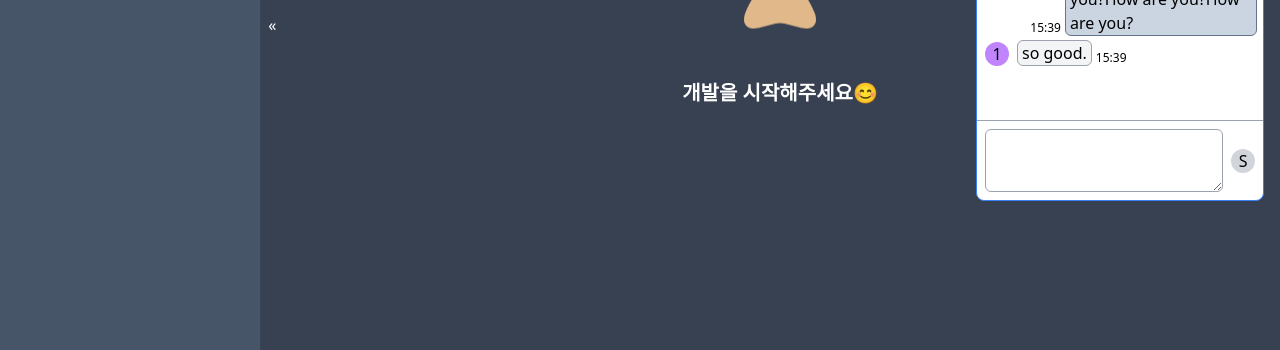
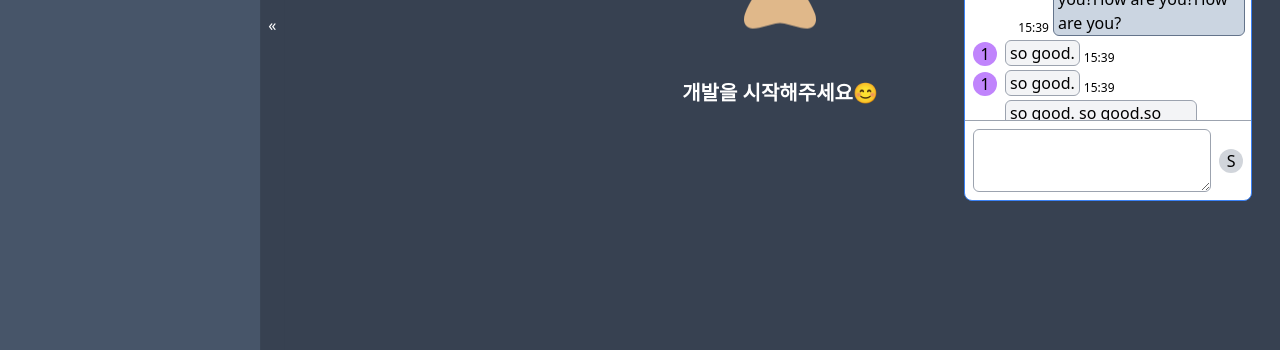
Before and after one commit to dogfoot-birdfoot/ide-front, a React (Create React App) app: page /ide in a window 1280 px wide. Both pictures are taken after a click on the button 1258 px from the left and 58 px from the top of the page. Shown: the part 385-735 px from the top of the page. Built offline with nearby package versions, Linux system fonts and the light colour scheme; data requests are answered from the project's data file.

Commit message:
feat: Tab 추가에 따른 chatButton 위치 조정

```diff
--- a/src/components/button/ChatButton.tsx
+++ b/src/components/button/ChatButton.tsx
@@ -5,19 +5,21 @@ import ChatModal from "../modal/ChatModal"
 import { useDispatch, useSelector } from "react-redux"
 import { RootState } from "store"
 import { toggleChatButton } from "@/pages/IDEPage/ChatButtonSlice"
+import { useActiveFile } from "context/ActiveFileContext"
 
 const ChatButton = () => {
   const isModalOpened = useSelector((state: RootState) => state.chatButton.value)
   const dispatch = useDispatch()
+  const { tabs } = useActiveFile()
 
   return (
     <div>
       <button
-        onClick={() => dispatch(toggleChatButton())}
+        onClick={() => dispatch(toggleChatButton(), console.log(tabs))}
         className={
-          isModalOpened
-            ? "w-5 h-5 border-black bg-blue-300 flex justify-center items-center rounded-full fixed top-12 right-3 z-50"
-            : "w-5 h-5 border-black bg-blue-500 flex justify-center items-center rounded-full fixed top-12 right-3 z-50"
+          "w-5 h-5 border-black flex justify-center items-center rounded-full fixed right-3 z-50" +
+          (isModalOpened ? " bg-blue-300" : " bg-blue-500") +
+          (tabs.length == 0 ? " top-14" : " top-24")
         }
       >
         <CIcon className="w-3 h-3 mb-0.5" icon={cilCommentBubble} />
--- a/src/components/message/Messages.tsx
+++ b/src/components/message/Messages.tsx
@@ -16,6 +16,18 @@ const Messages = () => {
     {
       id: 1,
       text: "so good."
+    },
+    {
+      id: 1,
+      text: "so good."
+    },
+    {
+      id: 1,
+      text: "so good. so good.so good.so good."
+    },
+    {
+      id: 2,
+      text: "How are you? How are you?How are you?How are you?How are you?How are you?How are you?How are you?How are you?"
     }
   ])
 
--- a/src/components/modal/ChatModal.tsx
+++ b/src/components/modal/ChatModal.tsx
@@ -5,7 +5,7 @@ import ChatHeader from "@/components/header/ChatHeader"
 
 const ChatModal = () => {
   return (
-    <div className="absolute w-72 border border-blue-500 rounded-lg right-4 top-20 z-50 bg-white">
+    <div className={"absolute w-72 border border-blue-500 rounded-lg right-7 top-20 z-50 bg-white"}>
       <ChatHeader></ChatHeader>
       <Messages></Messages>
       <ChatInputForm></ChatInputForm>
```
